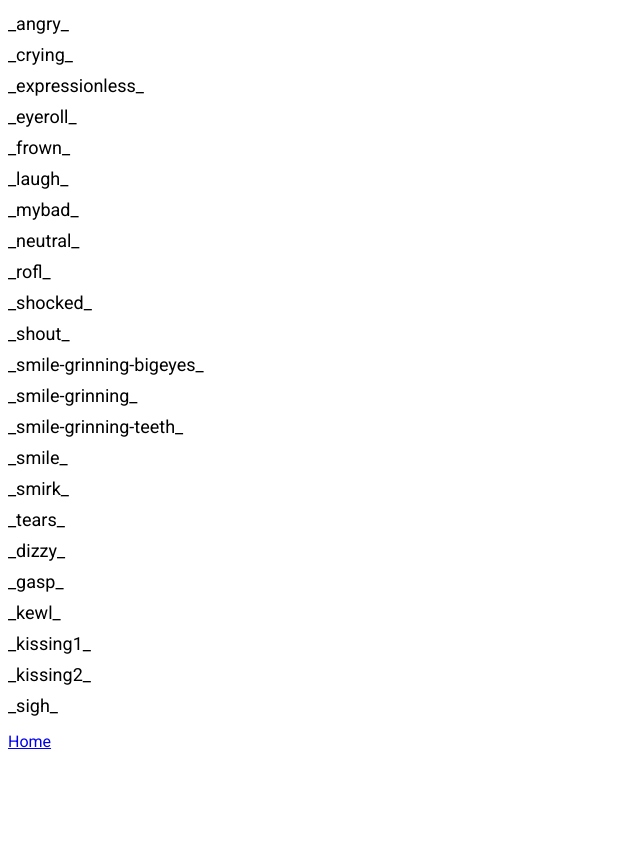
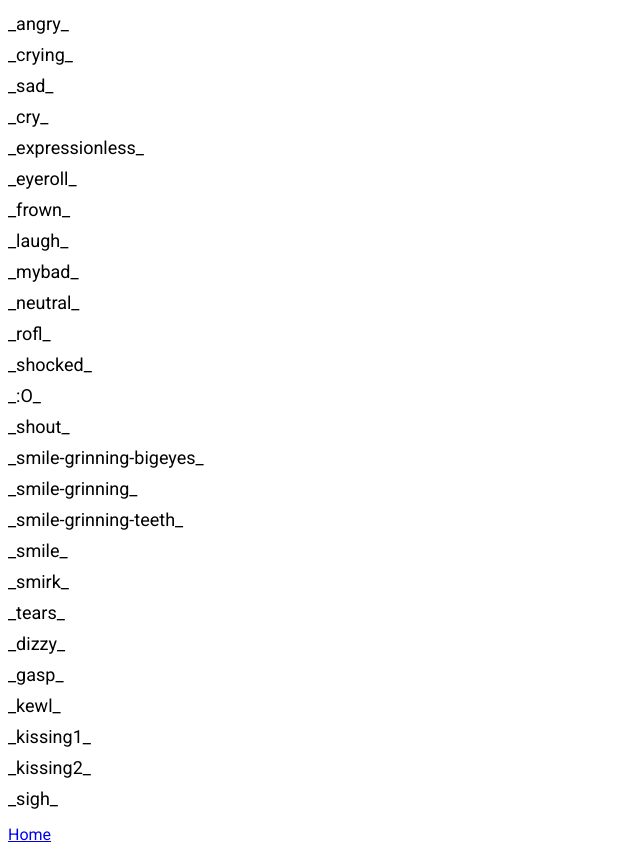
Before and after one commit to Solarium-Networks/Solarmoji, a plain HTML site: page SM-list/index.html in a window 1280 px wide. Shown: the part 47-899 px from the top of the page, without its empty margins (0-640 px from the left). Before the commit the page ends 806 px from the top, so only its background shows below. Drawn offline with Linux system fonts and the light colour scheme.

Commit message:
append extras to list

```diff
--- a/SM-list/index.html
+++ b/SM-list/index.html
@@ -34,6 +34,8 @@
     <ul>
         <li>_angry_</li>
         <li>_crying_</li>
+        <li>_sad_</li>
+        <li>_cry_</li>
         <li>_expressionless_</li>
         <li>_eyeroll_</li>
         <li>_frown_</li>
@@ -42,6 +44,7 @@
         <li>_neutral_</li>
         <li>_rofl_</li>
         <li>_shocked_</li>
+        <li>_:O_</li>
         <li>_shout_</li>
         <li>_smile-grinning-bigeyes_</li>
         <li>_smile-grinning_</li>
```
